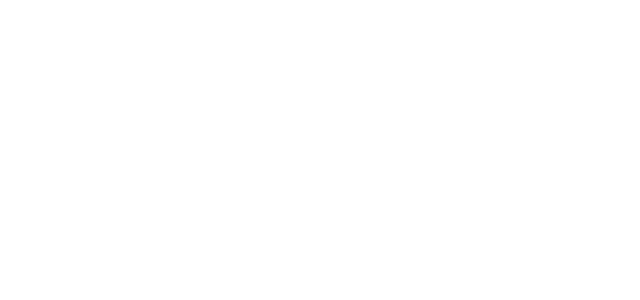
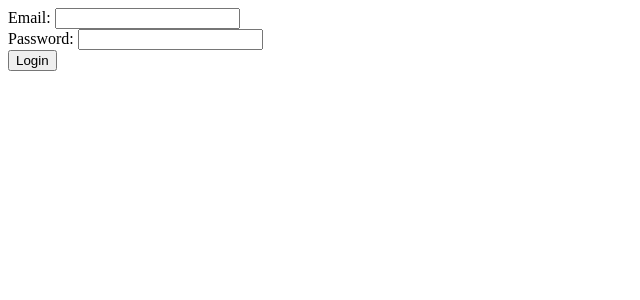
Before and after one commit to Deepak-132006/MERN-Task-Manager, a React (Vite) app in the folder client/: page /login in a window 1280 px wide. Shown: the top 300 px of the page, without its empty margins (0-640 px from the left). Built offline with nearby package versions, Linux system fonts and the light colour scheme.

Commit message:
Build Login page & verified

```diff
--- a/client/src/pages/Login.jsx
+++ b/client/src/pages/Login.jsx
@@ -1,11 +1,58 @@
-import React from 'react'
+import React, { useState } from "react";
+import { useNavigate } from "react-router-dom";
+import api from "../api/axios";
 
 const Login = () => {
+  const [form, setForm] = useState({
+    email: "",
+    password: "",
+  });
+
+  const navigate = useNavigate();
+
+  const handleSubmit = async (e) => {
+    try {
+      e.preventDefault();
+      const response = await api.post("/auth/login", form);
+      console.log("Login Success!!", response.data);
+      alert("Login Success!!")
+
+
+      if(response.data.token){
+        localStorage.setItem("token", response.data.token)
+      }
+
+      navigate("/dashboard")
+    } catch (error) {
+      console.error(error.response?.data || response.message);
+      alert(error.response?.data || "Login failed");
+    }
+  };
+
+  const handleChange = (e) => {
+    setForm({ ...form, [e.target.name]: e.target.value });
+  };
   return (
     <div>
+      <form onSubmit={handleSubmit}>
+        Email:{" "}
+        <input
+          type="email"
+          name="email"
+          value={form.email}
+          onChange={handleChange}
+        /> <br />
+        Password:{" "}
+        <input
+          type="password"
+          name="password"
+          value={form.password}
+          onChange={handleChange}
+        /> <br />
+        <button type="submit">Login</button>
+      </form>
+    </div>
+  );
+};
 
-    </div>
-  )
-}
-
-export default Login
+export default Login;
```
